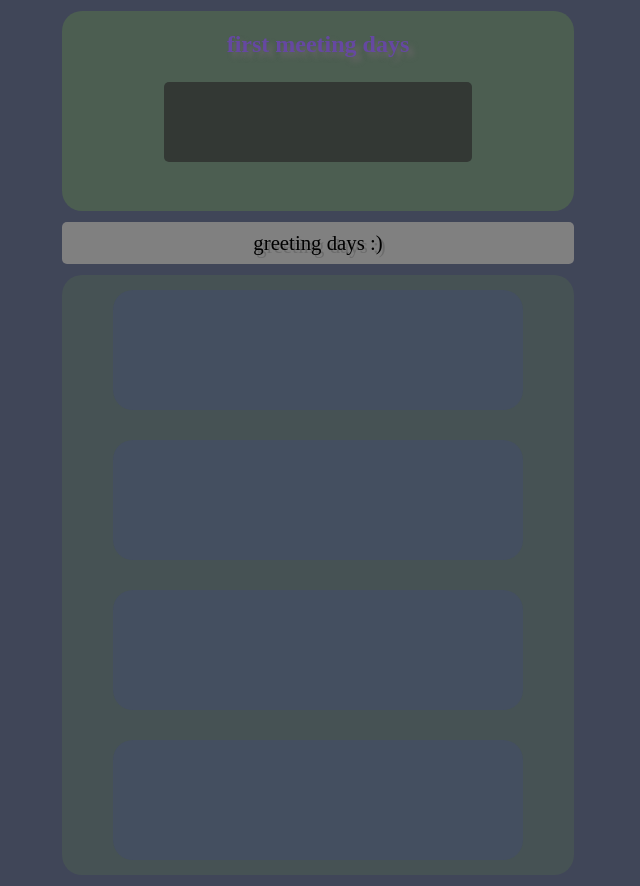
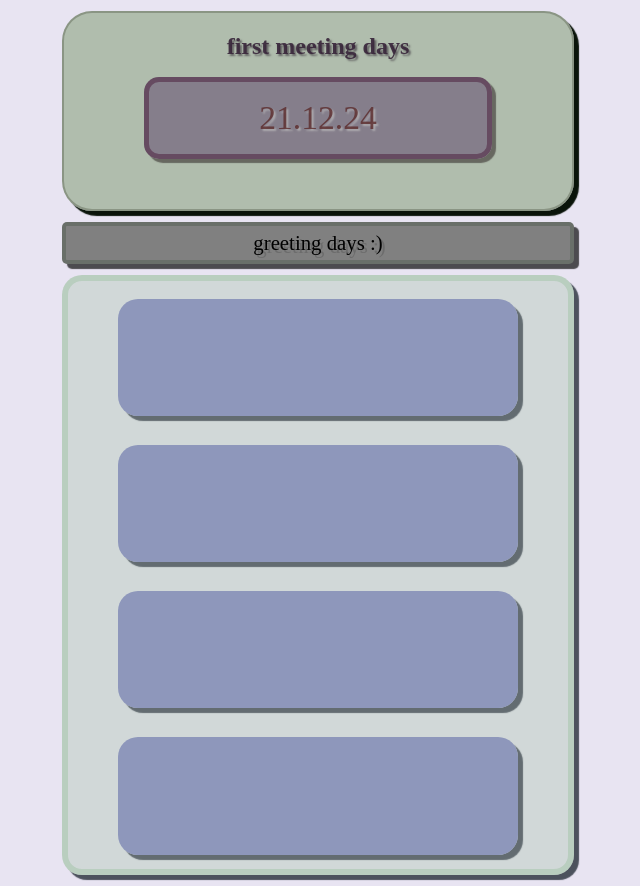
Before and after one commit to ShinMini/CSS-Animation-Form, a plain HTML site: page index.html in a window 1280 px wide. Shown: the whole page, without its empty margins (322-962 px from the left). Drawn offline with Linux system fonts and the light colour scheme.

Commit message:
[update] css focus css file [fix] java script adjust at html element -> div tag"

```diff
--- a/index.html
+++ b/index.html
@@ -7,14 +7,13 @@
     <meta name="viewport" content="width=device-width, initial-scale=1.0">
     <title>Js Practice</title>
     <link rel="stylesheet" href="style.css">
-    <script src="js.js"></script>
 </head>
 
 <body>
 
     <section class="firstMeet">
         <h1>first meeting days</h1>
-        <div id = "firstSectionDiv" class="firstDays"></div>
+        <div id = "firstSectionDiv" class="firstDays">firstDays</div>
     </section>
 
     <section class="separatePartion"><article>greeting days :)</article></section>
@@ -25,6 +24,7 @@
         <div class="500Date"></div>
         <div class="1000Date"></div>
     </section>
+    <script src="js.js"></script>
 </body>
 
 </html>
--- a/js.js
+++ b/js.js
@@ -1,6 +1,7 @@
 /** @format */
 // 1910년 1월 1일 00:00일을 기준으로 now 객체의 시간까지 시간이 얼마나 흘렀는지를 밀리초로 표시해준다.
 
+// 첫만남
 const firstMeet = new Date("2021-12-24");
 const now = new Date();
 
@@ -18,7 +19,9 @@ const passedDay = Math.round(passedTime / (1000 * 60 * 60 * 24)) + 1;
 
 console.log(passedDay);
 
-
+let exampleValue = document.querySelector(".firstDays");
+exampleValue.innerText = "21.12.24";
+console.log(exampleValue);
 
 function CalculateDay(greetingDay) {
   let greetingDayResult = toFirst + this.greetingDay;
--- a/style.css
+++ b/style.css
@@ -10,7 +10,7 @@ body {
     position: relative;
     align-items: center;
     justify-content: center;
-    background-color: rgba(44, 50, 70, 0.9);
+    background-color: rgba(144, 123, 190, 0.2);
 }
 
 a {
@@ -22,35 +22,50 @@ ul, ol, li {
 }
 
 section.firstMeet {
+    border: rgba(80, 90, 70, 0.4) solid 0.17em;
     margin: 0.7em auto;
     background-color: rgba(94, 130, 70, 0.4);
     display: block;
+    position: flex;
     box-sizing: border-box;
     width: 40%;
     height: 200px;
-    border-radius: 20px;
+    border-radius: 30px;
+    box-shadow: 5px 5px 1px rgb(10, 20, 10);
+    -webkit-border-radius: 30px;
+    -moz-border-radius: 30px;
+    -ms-border-radius: 30px;
+    -o-border-radius: 30px;
 }
 
 section.firstMeet h1 {
-    color:rgba(104, 70, 170, 0.9);
+    color:rgba(54, 35, 57, 0.9);
     padding-top: 20px;
     text-align: center;
-    text-shadow: 5px 5px 5px rgb(100, 100, 100);
+    text-shadow: 2px 2px 2px rgb(100, 100, 100);
 }
 
 section.firstMeet div.firstDays {
+    border: rgba(80, 40, 70, 0.6) solid 0.17em;
     margin-top: 0.5em;
     width: 60%;
-    height: 40%;
-    background-color: rgba(40, 40, 40, 0.7);
-    justify-content: center;
+    background-color: rgba(123, 110, 130, 0.8);
     text-align: center;
-    color: white;
-    font-size: 3em;
-    border-radius: 5px;
+    color: rgba(90, 40, 40, 0.79);
+    padding: 0.5em;
+    font-size: 2.1em;
+    text-shadow: 2px 2px 2px rgba(190, 190, 190, 0.7);
+    border-radius: 15px;
+    -webkit-border-radius: 15px;
+    -moz-border-radius: 15px;
+    -ms-border-radius: 15px;
+    -o-border-radius: 15px;
+    box-shadow: 4px 4px 1px rgba(30, 20, 20, 0.5);
 }
 
 section.separatePartion {
+    border: rgba(90, 100, 90, 0.6) solid 0.3em;
+    box-shadow: 5px 5px 1px rgba(10, 10, 10, 0.7);
     border-radius: 5px;
     width: 40%;
     height: 2.6em;
@@ -68,12 +83,19 @@ section.separatePartion article {
     text-shadow: 3px 3px rgba(100, 100, 100, 0.7);
     font-size: 1.3em;
     border-radius: 20px;
+    -webkit-border-radius: 20px;
+    -moz-border-radius: 20px;
+    -ms-border-radius: 20px;
+    -o-border-radius: 20px;
 }
 
 section.calculator {
+    box-shadow: 5px 5px 1px rgba(10, 20, 30, 0.7);
+    border: rgba(90, 160, 90, 0.2) solid 0.4em;
+    padding-top: 0.17em;
     border-radius: 20px;
     margin: 0.7em auto;
-    background-color: rgba(94, 130, 70, 0.2);
+    background-color: rgba(94, 160, 90, 0.17);
     display: grid;
     box-sizing: border-box;
     width: 40%;
@@ -88,10 +110,11 @@ section.calculator {
 section.calculator div {
     width: 80%;
     height: 80%;
-    background-color:rgba(50, 50, 200, 0.1);
+    background-color:rgba(125, 136, 180, 0.8);
     border-radius: 20px;
-    -webkit-border-radius:;
-    -moz-border-radius:;
-    -ms-border-radius:;
-    -o-border-radius:;
+    box-shadow: 5px 5px 1px rgba(10, 20, 30, 0.55);
+    -webkit-border-radius: 20px;
+    -moz-border-radius: 20px;
+    -ms-border-radius: 20px;
+    -o-border-radius: 20px;
 }
```
